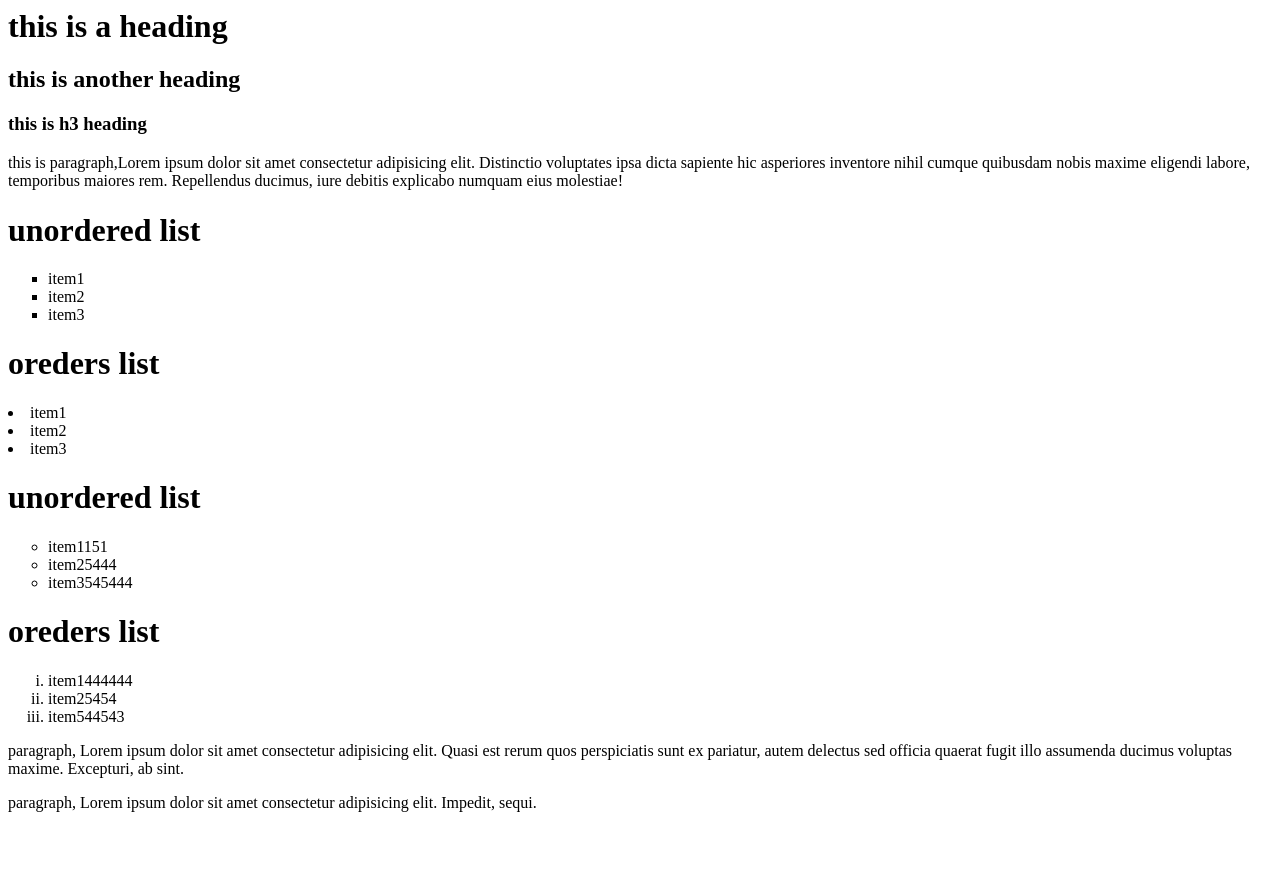
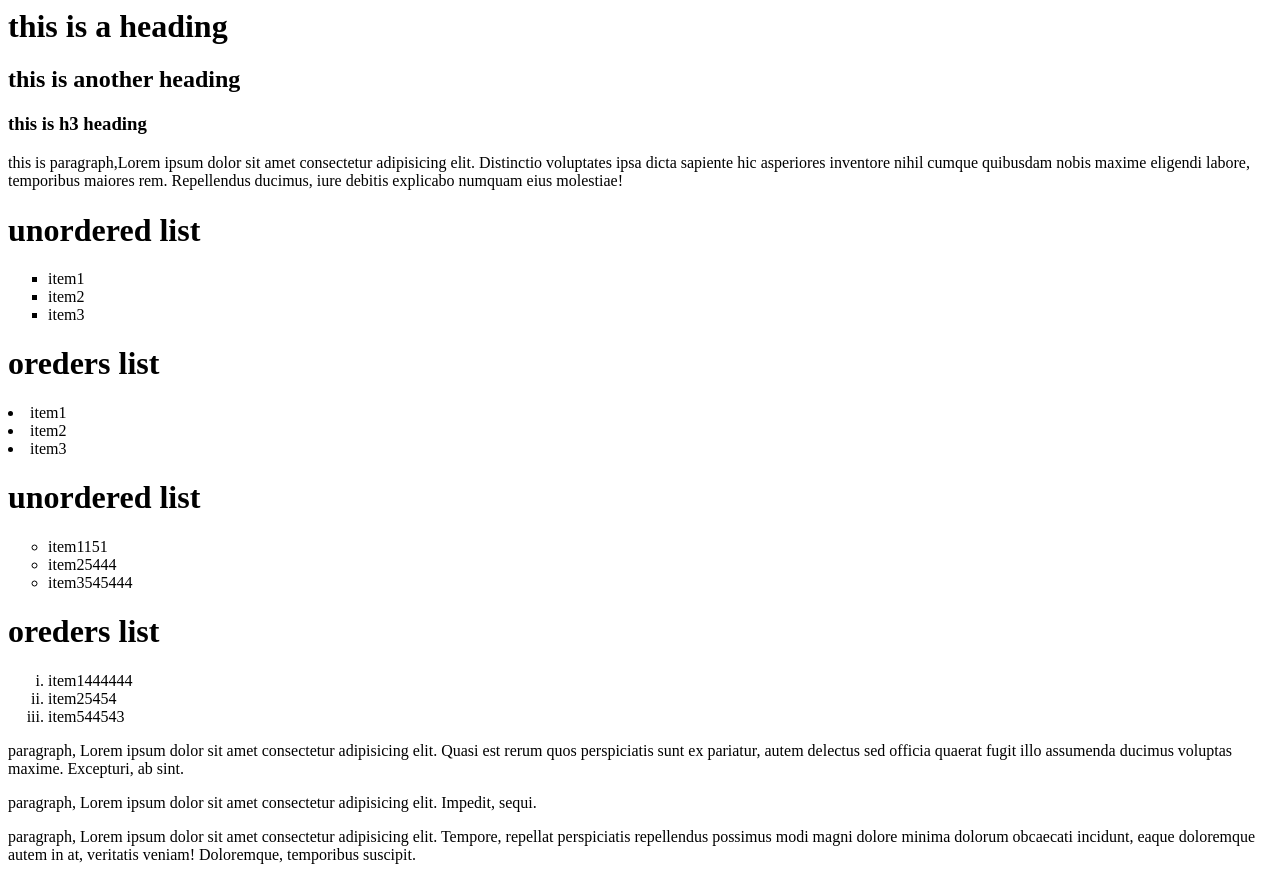
Before and after one commit to Althafnavas4/task1, a plain HTML site: page intex.html in a window 1280 px wide. Before the commit the page ends 828 px from the top, so only its background shows below. Drawn offline with Linux system fonts and the light colour scheme.

Commit message:
new file

```diff
--- a/intex.html
+++ b/intex.html
@@ -42,5 +42,6 @@
                            </ol>
                            <p> paragraph, Lorem ipsum dolor sit amet consectetur adipisicing elit. Quasi est rerum quos perspiciatis sunt ex pariatur, autem delectus sed officia quaerat fugit illo assumenda ducimus voluptas maxime. Excepturi, ab sint.</p>
                            <p> paragraph, Lorem ipsum dolor sit amet consectetur adipisicing elit. Impedit, sequi.</p>
+                           <p> paragraph, Lorem ipsum dolor sit amet consectetur adipisicing elit. Tempore, repellat perspiciatis repellendus possimus modi magni dolore minima dolorum obcaecati incidunt, eaque doloremque autem in at, veritatis veniam! Doloremque, temporibus suscipit.</p>
     </body>
 </html>
```
